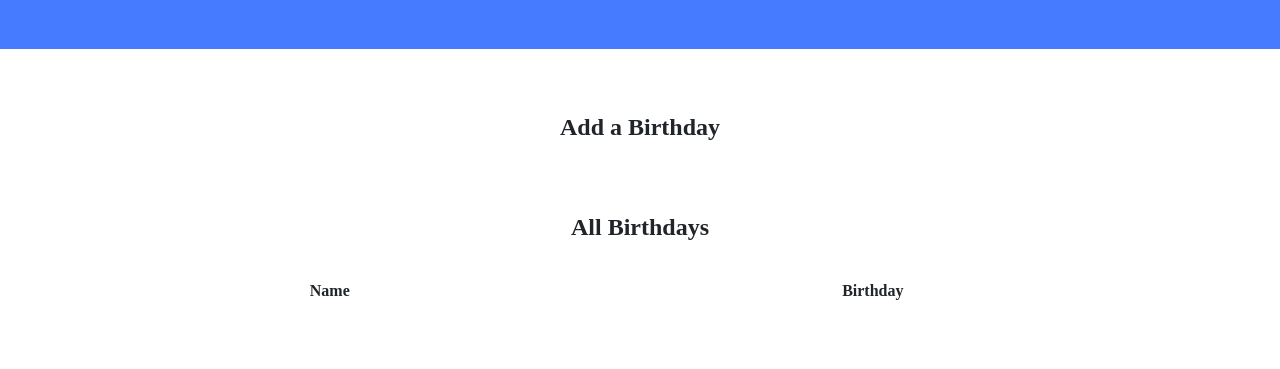
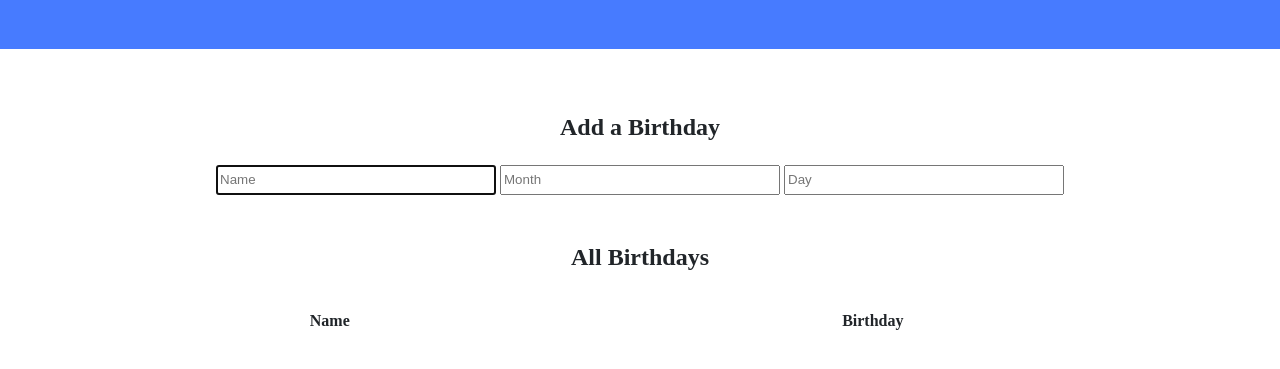
Before and after one commit to iacopo22/admission, a plain HTML site: page birthdays/templates/index.html in a window 1280 px wide. Shown: the part 151-520 px from the top of the page. Drawn offline with Linux system fonts and the light colour scheme.

Commit message:
Mon, Mar 31, 2025, 6:44 PM +02:00

```diff
--- a/birthdays/templates/index.html
+++ b/birthdays/templates/index.html
@@ -15,6 +15,12 @@
 
                 <h2>Add a Birthday</h2>
                 <!-- TODO: Create a form for users to submit a name, a month, and a day -->
+                <form action="/" method="POST">
+                    <input autocomplete="off" autofocus name="name" placeholder="Name" type="text">
+                    <input autocomplete="off" autofocus name="month" placeholder="Month" type="text">
+                    <input autocomplete="off" autofocus name="day" placeholder="Day" type="text">
+
+                </form>
             </div>
 
             <div class="section">
```
